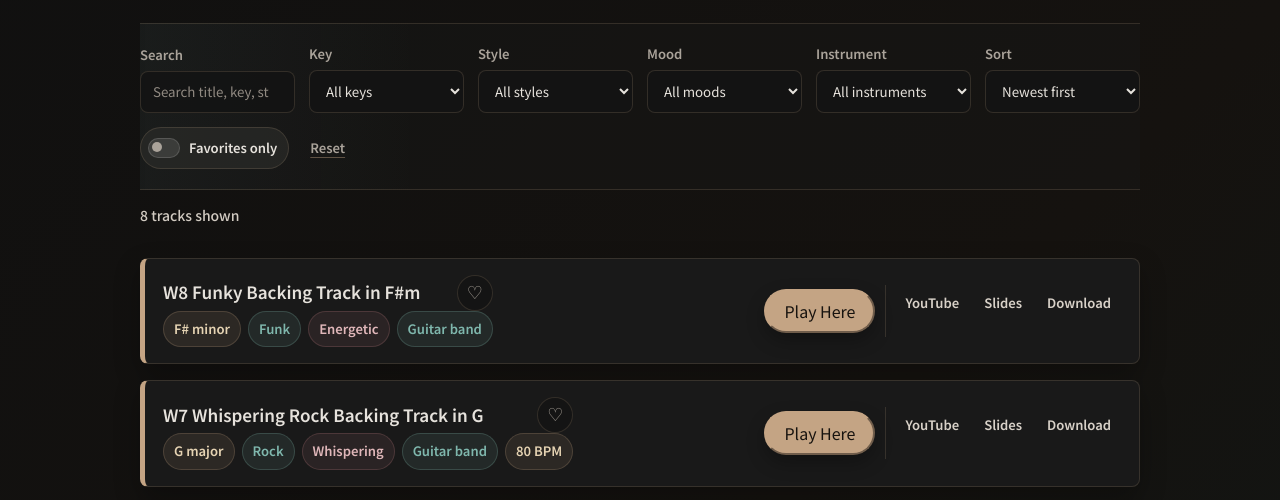
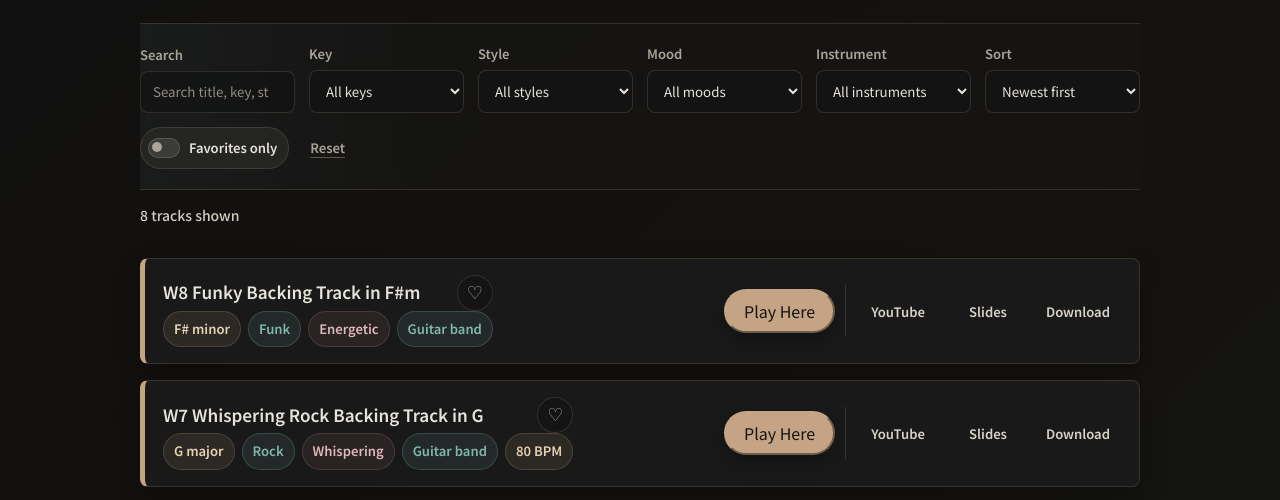
Before and after one commit to Jasper-hsury/Jam_Tracks_Hub, a plain HTML site: page tracks.html in a window 1280 px wide. Shown: the part 246-746 px from the top of the page. Drawn offline with Linux system fonts and the light colour scheme.

Commit message:
Center secondary track actions

```diff
--- a/styles/components.css
+++ b/styles/components.css
@@ -1375,18 +1375,26 @@ audio {
 }
 
 .track-secondary-actions {
-    display: flex;
+    display: grid;
+    grid-template-columns: repeat(3, minmax(86px, 1fr));
     align-items: center;
-    gap: 5px;
+    justify-items: stretch;
+    gap: 4px;
     padding-left: 9px;
     border-left: 1px solid var(--border-soft);
 }
 
 .track-secondary-action {
+    display: inline-flex;
+    align-items: center;
+    justify-content: center;
     min-height: 36px;
+    min-width: 0;
     padding: 7px 9px;
     border-radius: 6px;
     font-size: 13px;
+    line-height: 1;
+    text-align: center;
 }
 
 .footer .social-links {
--- a/tracks.html
+++ b/tracks.html
@@ -17,7 +17,7 @@
     <script src="theme-init.js?v=20260623-dark-light"></script>
     <link href="https://fonts.googleapis.com/css2?family=Noto+Sans+TC:wght@400;500;600&family=Noto+Serif+TC:wght@700&display=swap" rel="stylesheet">
     <link rel="stylesheet" href="styles/base.css?v=20260623-layout-v2">
-    <link rel="stylesheet" href="styles/components.css?v=20260623-layout-v2">
+    <link rel="stylesheet" href="styles/components.css?v=20260623-track-actions-v3">
     <link rel="stylesheet" href="styles/pages.css?v=20260623-layout-v2">
     <link rel="stylesheet" href="styles/themes.css?v=20260623-layout-v2">
 </head>
```
